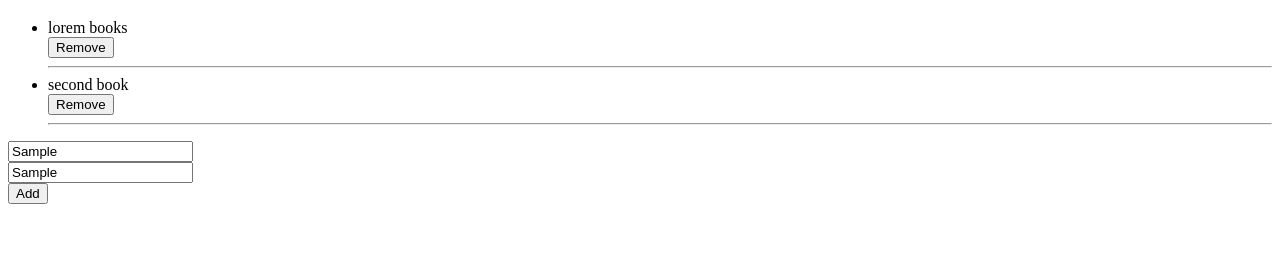
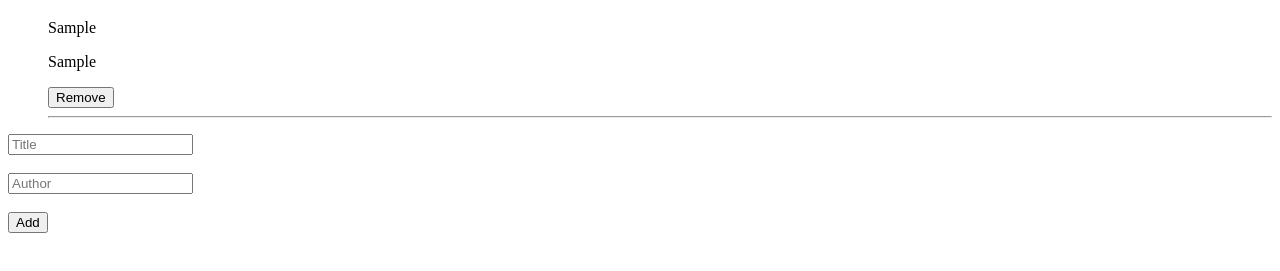
Before and after one commit to medsonmoombe/awesome-books-project, a website: page index.html in a window 1280 px wide. Both pictures are taken after typing "Sample", "Sample" into the empty fields and a click on the button "Add". Shown: the part 61-332 px from the top of the page. Drawn offline with Linux system fonts and the light colour scheme.

Commit message:
Get the Dom elements and Add the functions to display books in the inner html

```diff
--- a/index.html
+++ b/index.html
@@ -9,19 +9,21 @@
 <body>
     <header>
         <h1>Awesome books</h1>
-        <ul>
-            <li>lorem books<br><span><button class="remove-btn">Remove</button></span></li>
-            <hr>
-            <li>second book<br><span><button class="remove-btn">Remove</button></span></li>
-            <hr>
+        <ul class="book-list">
+
         </ul>
+
         <div>
             <input type="text" class="title" placeholder="Title">
             <br>
+            <br>
             <input type="text" class="author" placeholder="Author">
+
         </div>
-        <button class="ad-btn">Add</button>
+        <br>
+        <button class="add-btn">Add</button>
 
     </header>
+    <script src="script.js"></script>
 </body>
 </html>
--- a/script.js
+++ b/script.js
@@ -0,0 +1,71 @@
+// getting html elements
+const bookList = document.querySelector('.book-list');
+const removeBtn =document.querySelector('.remove-btn');
+const title = document.querySelector('.title');
+const author = document.querySelector('.author');
+const addBtn = document.querySelector('.add-btn');
+
+let books = [];
+books = JSON.parse(localStorage.getItem('Awesome books')) !== null ? (books = JSON.parse(localStorage.getItem('books'))) : [];
+
+let listBooks;
+const getLocalData = () => {
+    listBooks = JSON.parse(localStorage.getItem('books'));
+};
+
+// show books function
+
+const showListBooks = () => {
+    bookList.innerHTML = '';
+    getLocalData();
+    listBooks.forEach((element) => {
+      const listTag = `
+              <p>${element.title}</p>
+              <p>${element.author}</p>
+              <button type="button" class="remove" id="${element.id}">Remove</button>
+              <hr>
+          `;
+          bookList.innerHTML += listTag;
+    });
+  };
+
+//   Addding books
+
+const addBook = () => {
+    books = JSON.parse(localStorage.getItem('books')) !== null ? (books = JSON.parse(localStorage.getItem('books'))) : [];
+    const book = {
+      id: 0,
+      title: '',
+      author: '',
+    };
+
+
+
+         book.title = title.value;
+    book.author = author.value;
+    book.id = books.length + 1;
+    books.push(book);
+    localStorage.setItem('books', JSON.stringify(books));
+    title.value = '';
+    author.value = '';
+
+
+    showListBooks();
+}
+
+addBtn.addEventListener('click', addBook);
+
+// Add addEventListener to the displaylist container
+
+bookList.addEventListener('click', (e) => {
+    if (e.target.classList.contains('remove')) {
+      const id = e.target.attributes.id.value;
+      const filteredBooks = listBooks.filter((book) => book.id !== +id);
+      localStorage.setItem(
+        'books',
+        JSON.stringify(filteredBooks),
+      );
+      showListBooks();
+    }
+  });
+  document.addEventListener('DOMContentLoaded', showListBooks);
```
